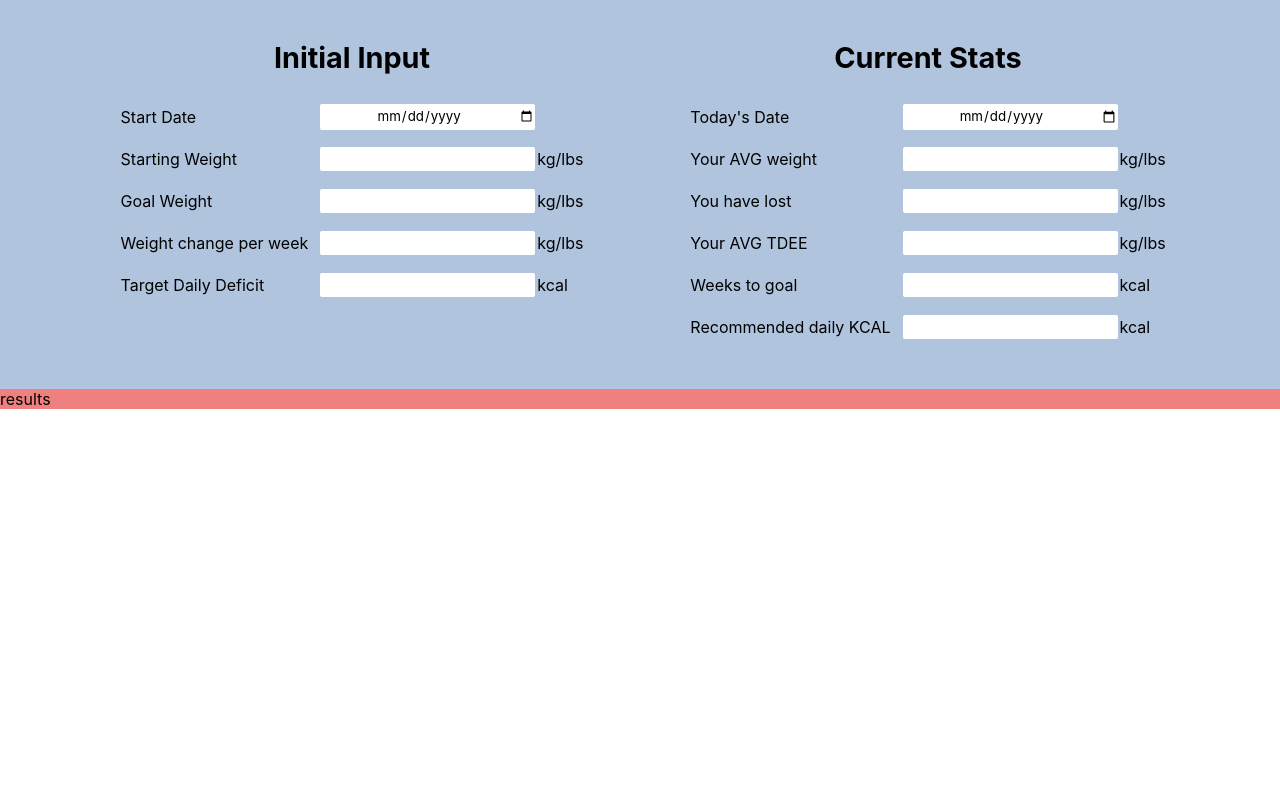
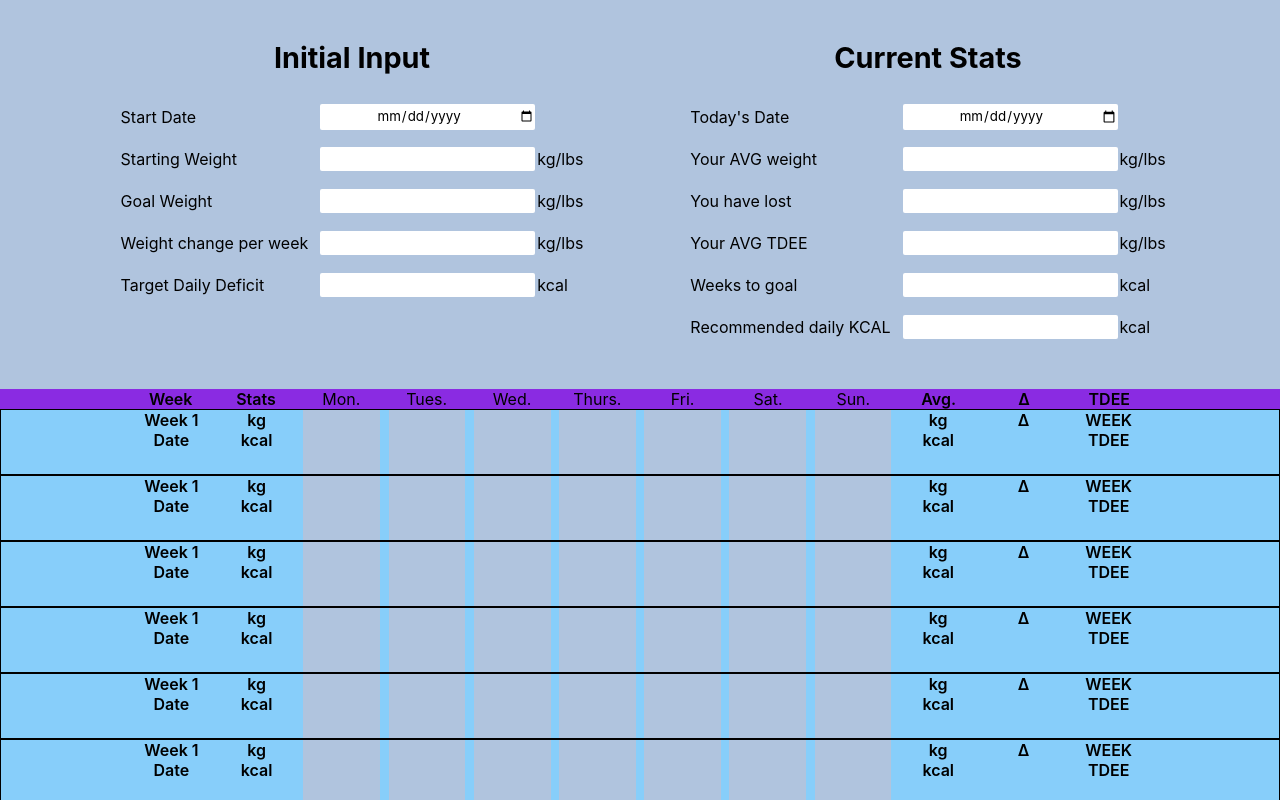
Before and after one commit to filipzakrocki/TDEE-reactivated, a React (Create React App) app: page / in a window 1280 px wide. Shown: the top 800 px of the page. Built offline with nearby package versions, Linux system fonts and the light colour scheme.

Commit message:
weekLabels and initial weekRow styling

```diff
--- a/src/App.js
+++ b/src/App.js
@@ -4,11 +4,13 @@ import "./App.scss";
 import Input from "./containers/Input/Input";
 import Result from "./containers/Result/Result";
 
+import WeekLabel from "./components/WeekLabel/WeekLabel";
+
 function App() {
   return (
     <div className="App">
       <Input />
-      <Result/>
+      <Result />
     </div>
   );
 }
--- a/src/components/InputColumns/InputColumn.scss
+++ b/src/components/InputColumns/InputColumn.scss
@@ -1,4 +1,4 @@
 .inputColumn {
-    display: block;
-    flex: 2;
+  //   display: block;
+  flex: 2;
 }
--- /dev/null
+++ b/src/components/WeekLabel/WeekLabel.js
@@ -0,0 +1,25 @@
+import React from "react";
+import "./WeekLabel.scss";
+
+const WeekLabel = props => {
+  return (
+    <div className="weekLabel">
+      <div className="weekLabel-wrapper">
+        <div class="weekLabel-label"> Week</div>
+        <div class="weekLabel-label noMobile"> Stats</div>
+        <div class="weekLabel-dayLabel"> Mon.</div>
+        <div class="weekLabel-dayLabel"> Tues.</div>
+        <div class="weekLabel-dayLabel"> Wed.</div>
+        <div class="weekLabel-dayLabel"> Thurs.</div>
+        <div class="weekLabel-dayLabel"> Fri.</div>
+        <div class="weekLabel-dayLabel"> Sat.</div>
+        <div class="weekLabel-dayLabel"> Sun.</div>
+        <div class="weekLabel-label noMobile"> Avg.</div>
+        <div class="weekLabel-label noMobile"> ∆</div>
+        <div class="weekLabel-label"> TDEE</div>
+      </div>
+    </div>
+  );
+};
+
+export default WeekLabel;
--- /dev/null
+++ b/src/components/WeekLabel/WeekLabel.scss
@@ -0,0 +1,32 @@
+@import "../../styles/main.scss";
+
+.weekLabel {
+  background: blueviolet;
+  position: relative;
+  z-index: 2;
+  display: block;
+}
+
+.weekLabel-wrapper {
+  display: flex;
+  padding: 0 10%;
+  text-align: center;
+}
+
+.weekLabel-dayLabel {
+  flex: 1;
+}
+
+.weekLabel-label {
+  flex: 1;
+  font-weight: 600;
+}
+
+@media only screen and (max-width: 910px) {
+  .weekLabel-wrapper {
+    padding: 0;
+  }
+  .noMobile {
+    display: none;
+  }
+}
--- a/src/containers/Input/Input.js
+++ b/src/containers/Input/Input.js
@@ -1,22 +1,28 @@
 import React from "react";
 import "./Input.scss";
 
-import CurrentStats from './CurrentStats/CurrentStats';
-import InitialInput from './IntitialInputs/InitialInput';
-
-import InputColumn from '../../components/InputColumns/InputColumn';
+import CurrentStats from "./CurrentStats/CurrentStats";
+import InitialInput from "./IntitialInputs/InitialInput";
+import InputColumn from "../../components/InputColumns/InputColumn";
+import WeekLabel from "../../components/WeekLabel/WeekLabel";
 
 const Input = () => {
   return (
-    <section className='input'>
-       <InputColumn>
-        <InitialInput/>
-      </InputColumn>
-      <InputColumn>
-        <CurrentStats/>
-      </InputColumn>
-
-    </section>
+    <>
+      <section className="input">
+        <div className="input-columns">
+          <InputColumn>
+            <InitialInput />
+          </InputColumn>
+          <InputColumn>
+            <CurrentStats />
+          </InputColumn>
+        </div>
+        <div className="input-labels">
+          <WeekLabel />
+        </div>
+      </section>
+    </>
   );
 };
 
--- a/src/containers/Input/Input.scss
+++ b/src/containers/Input/Input.scss
@@ -2,12 +2,17 @@
 
 .input {
   width: 100%;
+  background-color: lightsteelblue;
+
+  position: sticky;
+  top: 0;
+  z-index: 2;
+}
+
+.input-columns {
   padding: 5vh 5vw;
-  background-color: lightsteelblue;
-  display: inline-flex;
+  display: flex;
   flex-wrap: wrap;
-  position: sticky;
-  z-index: 2;
 }
 
 .initialInput-table {
@@ -15,7 +20,7 @@
 }
 
 @media only screen and (max-width: 910px) {
-  .input {
-      flex-direction: column;
+  .input-columns {
+    flex-direction: column;
   }
 }
--- a/src/containers/Result/Result.js
+++ b/src/containers/Result/Result.js
@@ -1,12 +1,44 @@
 import React from "react";
 import "./Result.scss";
 
-const Input = () => {
+import WeekRow from "./WeekRow/WeekRow";
+
+const Result = () => {
   return (
-    <section className='result'>
-      results
+    <section className="result">
+      <WeekRow />
+      <WeekRow />
+      <WeekRow />
+      <WeekRow />
+      <WeekRow />
+      <WeekRow />
+      <WeekRow />
+      <WeekRow />
+      <WeekRow />
+      <WeekRow />
+      <WeekRow />
+      <WeekRow />
+      <WeekRow />
+      <WeekRow />
+      <WeekRow />
+      <WeekRow />
+      <WeekRow />
+      <WeekRow />
+      <WeekRow />
+      <WeekRow />
+      <WeekRow />
+      <WeekRow />
+      <WeekRow />
+      <WeekRow />
+      <WeekRow />
+      <WeekRow />
+      <WeekRow />
+      <WeekRow />
+      <WeekRow />
+      <WeekRow />
+      <WeekRow />
     </section>
   );
 };
 
-export default Input;
+export default Result;
--- /dev/null
+++ b/src/containers/Result/WeekRow/WeekRow.js
@@ -0,0 +1,56 @@
+import React from "react";
+import "./WeekRow.scss";
+
+const WeekRow = () => {
+  return (
+    <div className="weekRow">
+      <div className="weekRow-wrapper">
+        <div class="weekRow-entry">
+          <p>Week 1</p>
+          <p>Date</p>
+        </div>
+        <div class="weekRow-entry noMobile">
+          <p>kg</p>
+          <p>kcal</p>
+        </div>
+        <div class="weekRow-entry">
+          <input></input>
+          <input></input>
+        </div>
+        <div class="weekRow-entry">
+          <input></input>
+          <input></input>
+        </div>
+        <div class="weekRow-entry">
+          <input></input>
+          <input></input>
+        </div>
+        <div class="weekRow-entry">
+          <input></input>
+          <input></input>
+        </div>
+        <div class="weekRow-entry">
+          <input></input>
+          <input></input>
+        </div>
+        <div class="weekRow-entry">
+          <input></input>
+          <input></input>
+        </div>
+        <div class="weekRow-entry">
+          <input></input>
+          <input></input>
+        </div>
+
+        <div class="weekRow-entry noMobile">
+          <p>kg</p>
+          <p>kcal</p>
+        </div>
+        <div class="weekRow-entry noMobile"> ∆</div>
+        <div class="weekRow-entry"> WEEK TDEE</div>
+      </div>
+    </div>
+  );
+};
+
+export default WeekRow;
--- /dev/null
+++ b/src/containers/Result/WeekRow/WeekRow.scss
@@ -0,0 +1,38 @@
+@import "../../../styles/main.scss";
+
+.weekRow {
+  background: lightskyblue;
+  border: 1px black solid;
+}
+
+.weekRow-wrapper {
+  display: flex;
+  padding: 0 10%;
+  text-align: center;
+}
+
+.weekRow-entry {
+  flex: 1;
+  font-weight: 600;
+}
+.weekRow-entry input {
+  width: 90%;
+  border: none;
+  outline-color: black;
+  background: lightsteelblue;
+  font-size: $default-font;
+  margin: 0;
+  padding: 4px;
+  text-align: center;
+  font-weight: 600;
+  line-height: 1.5;
+}
+
+@media only screen and (max-width: 910px) {
+  .weekRow-wrapper {
+    padding: 0;
+  }
+  .noMobile {
+    display: none;
+  }
+}
```
